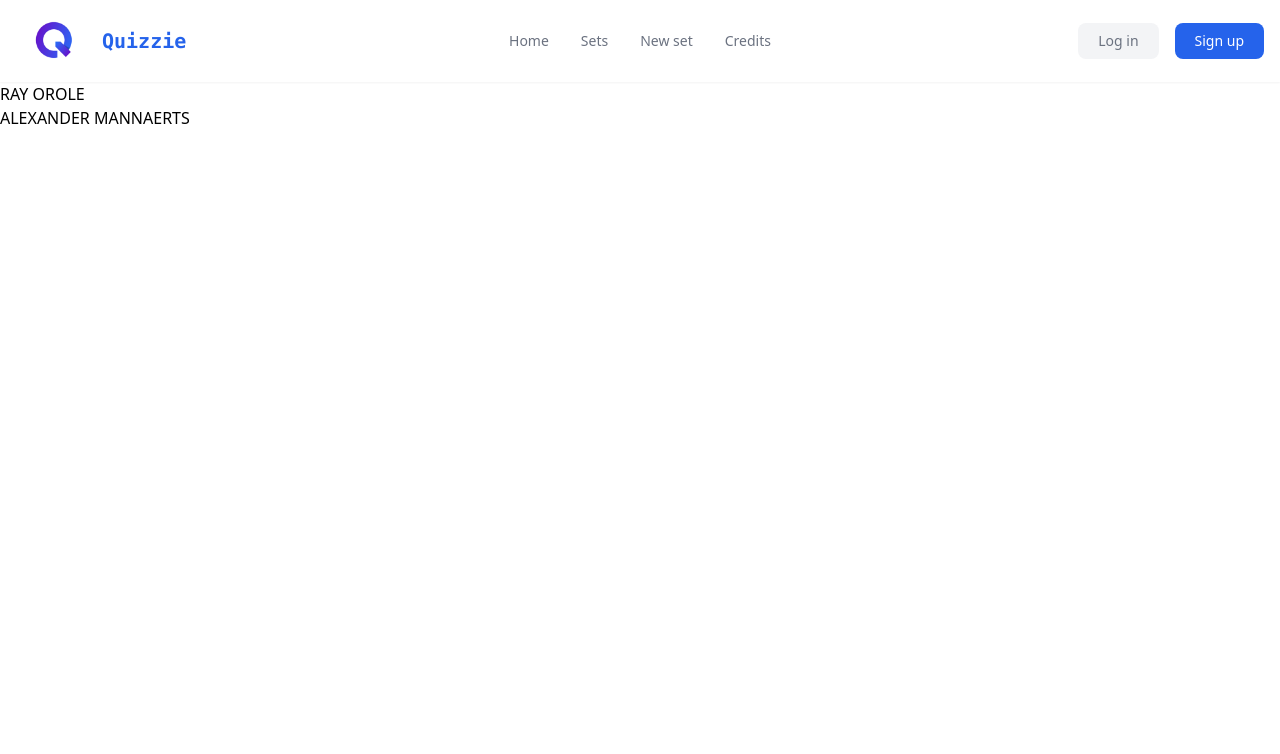
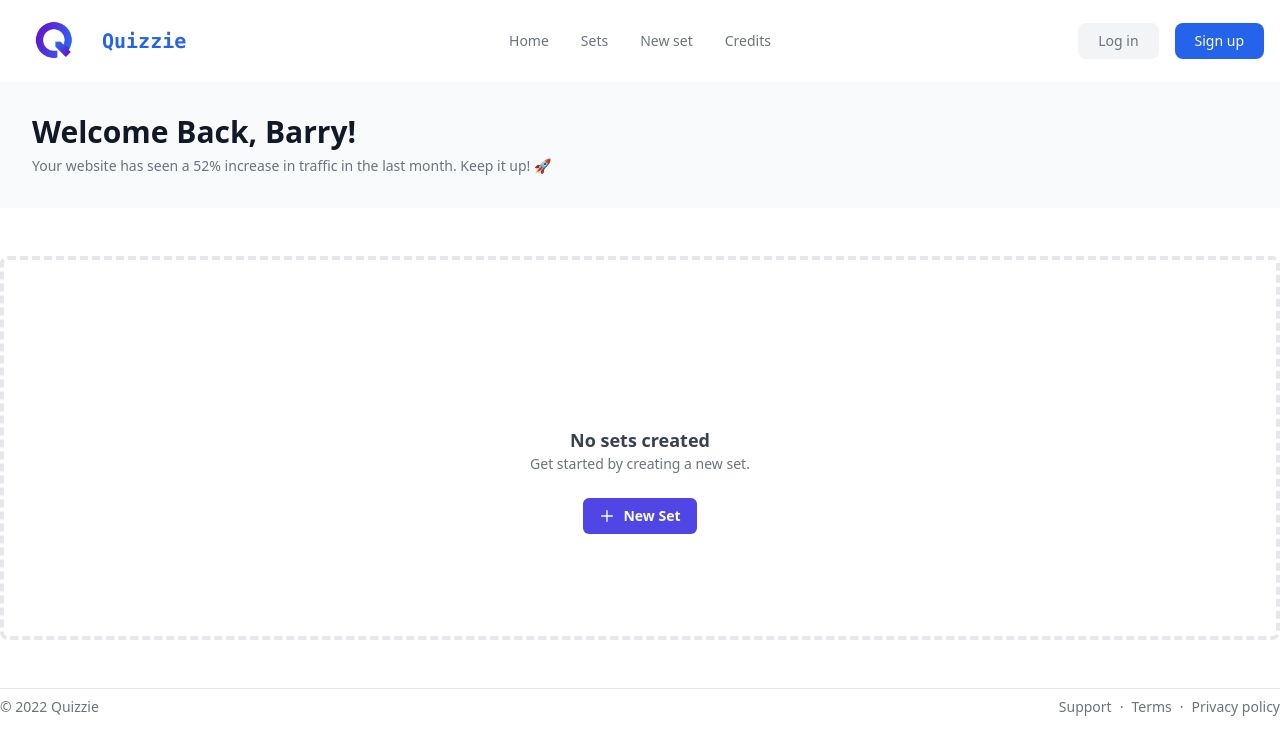
Before and after one commit to rayorole/quizlet-clone, a React (Create React App) app: page /sets in a window 1280 px wide. Shown: the top 754 px of the page. Built offline with nearby package versions, Linux system fonts and the light colour scheme.

Commit message:
Update set

```diff
--- a/src/components/cta.jsx
+++ b/src/components/cta.jsx
@@ -1,3 +1,4 @@
+import { FingerPrintIcon } from '@heroicons/react/solid';
 import React from 'react';
 
 export default function Cta() {
@@ -24,30 +25,16 @@ export default function Cta() {
               <input
                 type="email"
                 placeholder="Email address"
-                className="w-full p-3 text-gray-700 bg-white border-gray-200 transition rounded-md shadow-sm focus:ring focus:outline-none focus:ring-blue-400 focus:border-white"
+                className="w-full p-2 text-gray-700 bg-white border-gray-200 transition rounded-md shadow-sm focus:ring focus:outline-none focus:ring-blue-400 focus:border-white"
               />
             </div>
 
             <button
               type="submit"
-              className="flex items-center justify-center w-full px-5 py-3 mt-4 text-white transition rounded-md bg-blue-600 sm:mt-0 sm:w-auto group focus:outline-none focus:ring focus:ring-blue-400"
+              className="flex items-center hover:bg-indigo-700 duration-100 justify-center w-full space-x-2 px-5 py-3 mt-4 text-white transition rounded-md bg-indigo-600 sm:mt-0 sm:w-auto group focus:outline-none focus:ring focus:ring-blue-400"
             >
-              <span className="text-sm font-medium"> Sign Up </span>
-
-              <svg
-                className="w-5 h-5 ml-3"
-                xmlns="http://www.w3.org/2000/svg"
-                fill="none"
-                viewBox="0 0 24 24"
-                stroke="currentColor"
-              >
-                <path
-                  stroke-linecap="round"
-                  stroke-linejoin="round"
-                  stroke-width="2"
-                  d="M17 8l4 4m0 0l-4 4m4-4H3"
-                />
-              </svg>
+              <span className="text-sm font-medium">Sign Up</span>
+              <FingerPrintIcon className="w-4 h-4" />
             </button>
           </form>
         </div>
--- a/src/components/features.jsx
+++ b/src/components/features.jsx
@@ -5,7 +5,7 @@ import 'aos/dist/aos.css';
 export default function Features() {
   useEffect(() => {
     Aos.init({
-      offset: 200,
+      offset: 0,
       duration: 600,
       easing: 'ease-in-sine',
       delay: 100,
--- a/src/components/footer.jsx
+++ b/src/components/footer.jsx
@@ -101,11 +101,11 @@ export default function Footer() {
 
               <a
                 className="hover:opacity-75"
-                href=""
+                href="/"
                 target="_blank"
                 rel="noreferrer"
               >
-                <span className="sr-only"> Dribbble </span>
+                <span className="sr-only">Dribbble</span>
 
                 <svg
                   className="w-6 h-6"
@@ -157,7 +157,12 @@ export default function Footer() {
               <p className="font-medium">Helpful Links</p>
 
               <nav className="flex flex-col mt-4 text-sm text-gray-500 space-y-2">
-                <a className="hover:opacity-75" href="">
+                <a
+                  className="hover:opacity-75"
+                  href="https://github.com/rayorole/quizlet-clone"
+                  rel="noreferrer"
+                  target="_blank"
+                >
                   Source Code
                 </a>
               </nav>
--- /dev/null
+++ b/src/components/header.jsx
@@ -0,0 +1,18 @@
+import React from 'react';
+
+export default function Header() {
+  return (
+    <header className="bg-gray-50">
+      <div className="px-4 py-8 mx-auto max-w-screen-xl sm:px-6 lg:px-8">
+        <h1 className="text-2xl font-bold text-gray-900 sm:text-3xl">
+          Welcome Back, Barry!
+        </h1>
+
+        <p className="mt-1.5 text-sm text-gray-500">
+          Your website has seen a 52% increase in traffic in the last month.
+          Keep it up! 🚀
+        </p>
+      </div>
+    </header>
+  );
+}
--- a/src/components/hero.jsx
+++ b/src/components/hero.jsx
@@ -5,11 +5,11 @@ export default function Hero() {
     <section>
       <div className="px-4 py-16 lg:pb-0 mx-auto max-w-screen-xl sm:px-6 lg:px-8">
         <div className="grid grid-cols-1 gap-8 lg:gap-16 lg:grid-cols-2">
-          <div className="relative h-64 overflow-hidden rounded-lg sm:h-80 lg:h-full lg:order-last">
+          <div className="relative h-72 overflow-hidden rounded-lg sm:h-80 lg:h-full lg:order-last">
             <img
               alt="Party"
               src="/undraw-hero.svg"
-              className="absolute inset-0 object-cover w-full h-full"
+              className="absolute inset-0 object-contain w-full h-full"
             />
           </div>
 
--- a/src/pages/sets.jsx
+++ b/src/pages/sets.jsx
@@ -1,15 +1,47 @@
 import React from 'react';
+import Header from '../components/header';
 import Nav from '../components/nav';
+import { FolderAddIcon, PlusIcon } from '@heroicons/react/outline';
 
 export default function Sets() {
   return (
     <div>
       <Nav />
-      <h1 className="">
-        RAY OROLE
-        <br></br>
-        ALEXANDER MANNAERTS
-      </h1>
+      <Header />
+      <div className="max-w-screen-xl my-12 mx-auto flex h-96 items-center justify-center rounded-lg border-4 border-dashed border-gray-200">
+        <div className="flex flex-col items-center justify-center text-center">
+          <FolderAddIcon className="h-16 w-16 stroke-0 text-gray-300" />
+          <h3 className="text-lg font-semibold text-gray-700">
+            No sets created
+          </h3>
+          <p className="text-sm font-normal text-gray-500">
+            Get started by creating a new set.
+          </p>
+          <a
+            href="/dashboard/projects/create"
+            className="mt-6 flex items-center justify-center space-x-2 rounded-md bg-indigo-600 px-4 py-2 text-sm font-semibold text-white hover:bg-indigo-700"
+          >
+            <PlusIcon className="h-4 w-4" />
+            <span>New Set</span>
+          </a>
+        </div>
+      </div>
+      <div className="max-w-screen-xl mx-auto flex justify-between border-t border-t-neutral-200 py-2 text-sm font-medium text-gray-500">
+        <p>&copy; {new Date().getFullYear()} Quizzie</p>
+        <div className="cursor-pointer space-x-2">
+          <a href="#" className="hover:underline">
+            Support
+          </a>
+          <span>&#183;</span>
+          <a href="#" className="hover:underline">
+            Terms
+          </a>
+          <span>&#183;</span>
+          <a href="#" className="hover:underline">
+            Privacy policy
+          </a>
+        </div>
+      </div>
     </div>
   );
 }
```
